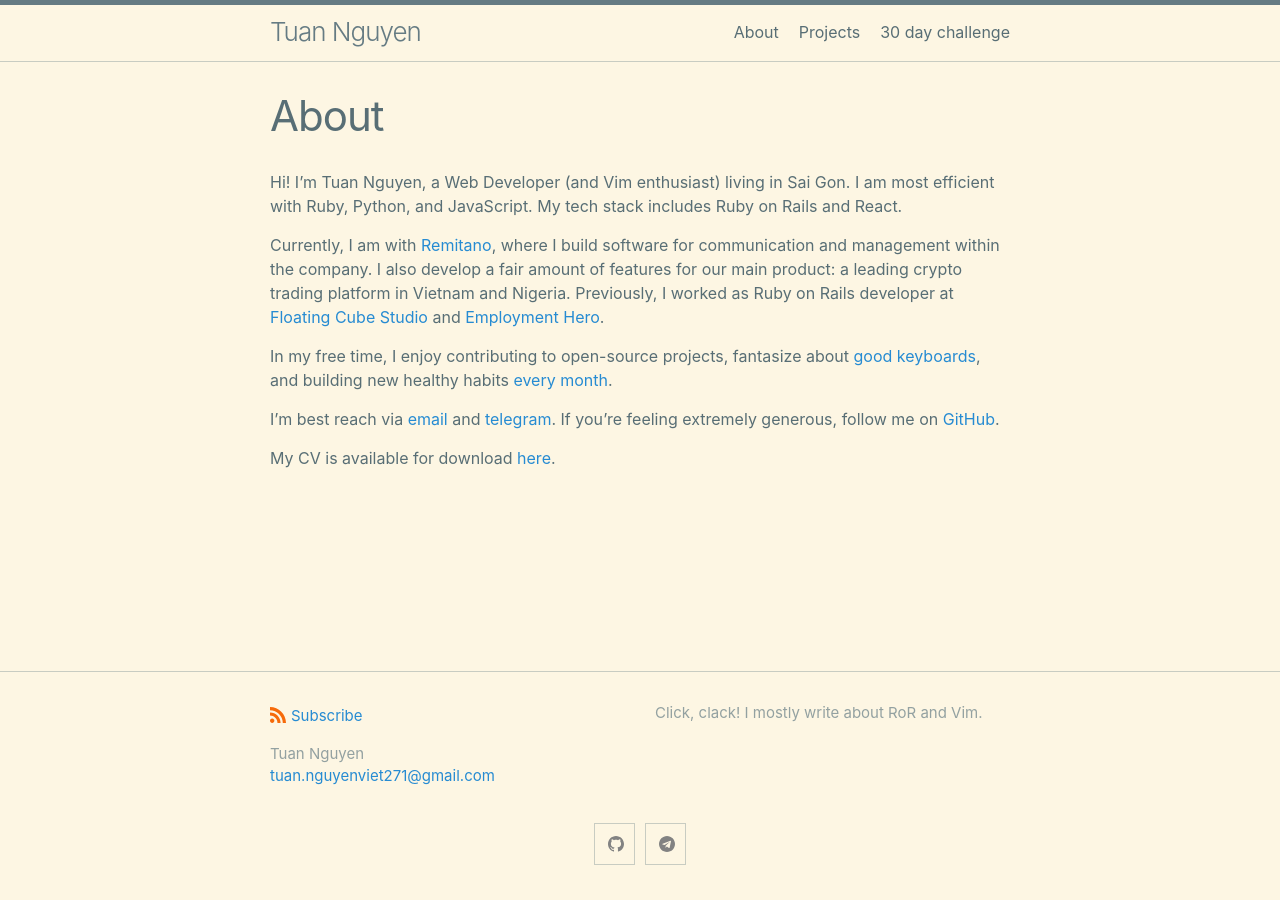
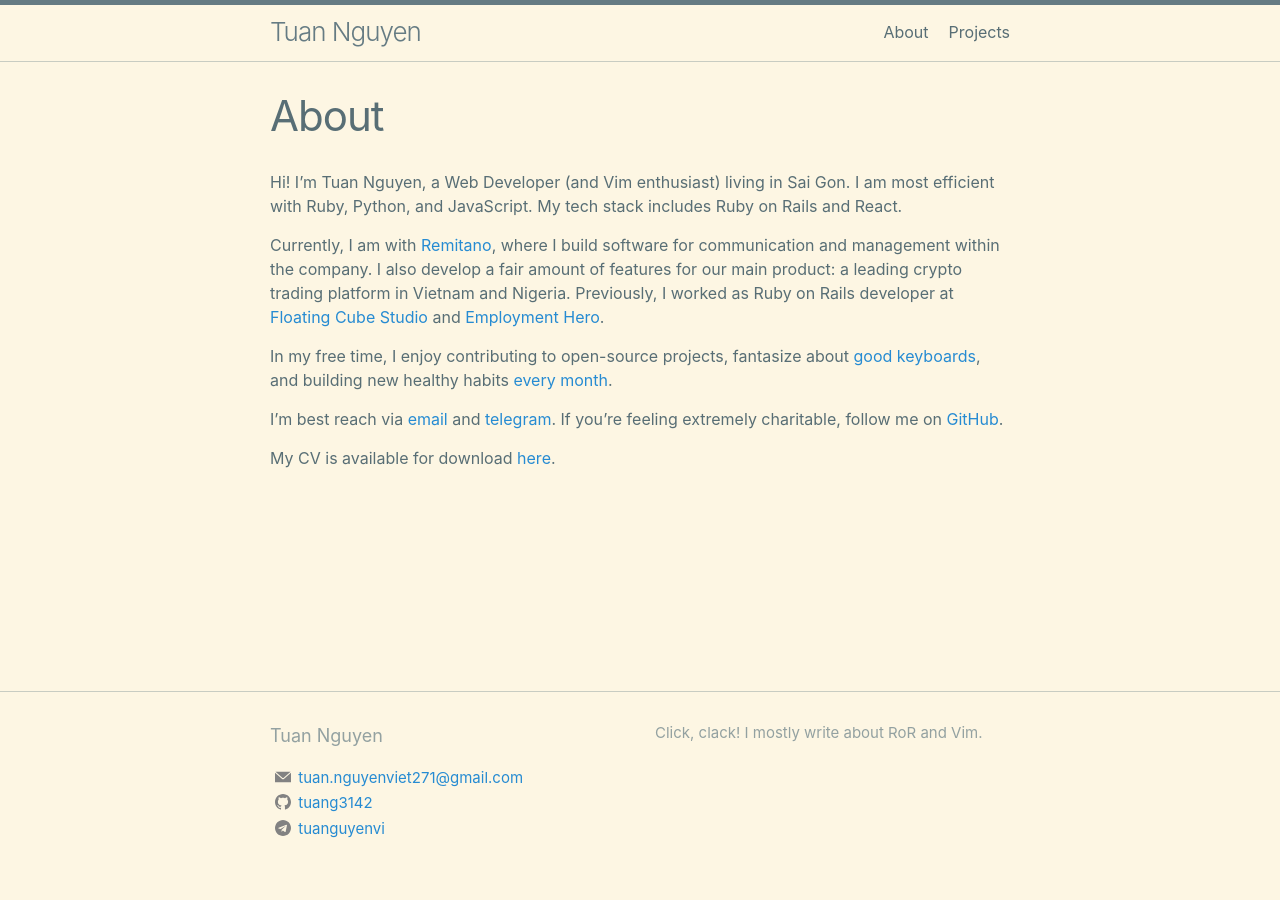
Before and after one commit to tuang3142/me, a Jekyll site: the page built from headers/about.md, in a window 1280 px wide. Built offline with Jekyll 4.4.1, drawn with Linux system fonts in a browser that asks for light colours.

Commit message:
Update awesome and simple footer

```diff
--- a/_config.yml
+++ b/_config.yml
@@ -7,14 +7,12 @@ description: > # this means to ignore newlines until "show_excerpts:"
 
 show_excerpts: false # TODO set to true to show excerpts on the homepage
 
-
 # If you want to link only specific pages in your header, uncomment
 # this and add the path to the pages in order as they should show up
 header_pages:
 - headers/about.md
 - headers/projects.md
-- headers/30-day-challenge.md
-- headers/bucket-list.md
+- headers/open-source-feeds.md
 
 # Build settings
 theme: minima
@@ -34,15 +32,6 @@ minima:
     telegram: tuanguyenvi
     # keybase: jekyll
 
-    # TODO what are instances
-
-    # GitLab instances
-    # gitlab:
-    # - username: jekyll
-    #   instance: example.com
-    # - username: jekyll2
-    #   instance: example.com
-
 # TODO what feed/
 plugins:
  - jekyll-feed
--- a/_includes/footer.html
+++ b/_includes/footer.html
@@ -1,3 +1,5 @@
+{%- assign social = site.minima.social_links -%}
+
 <footer class="site-footer h-card">
   <data class="u-url" href="{{ "/" | relative_url }}"></data>
 
@@ -5,33 +7,36 @@
 
     <div class="footer-col-wrapper">
       <div class="footer-col">
-        <p class="feed-subscribe">
-          <a href="{{ 'feed.xml' | relative_url }}">
-            <svg class="svg-icon orange">
-              <use xlink:href="{{ 'assets/minima-social-icons.svg#rss' | relative_url }}"></use>
-            </svg><span>Subscribe</span>
-          </a>
-        </p>
-      {%- if site.author %}
+        <h2 class="footer-heading">{{ site.author.name }}</h2>
         <ul class="contact-list">
-          {% if site.author.name -%}
-            <li class="p-name">{{ site.author.name | escape }}</li>
-          {% endif -%}
           {% if site.author.email -%}
-            <li><a class="u-email" href="mailto:{{ site.author.email }}">{{ site.author.email }}</a></li>
+            <li>
+              <a class="u-email" href="mailto:{{ site.author.email }}">
+                <svg class="svg-icon grey">
+                  <use xlink:href="{{ '/assets/minima-social-icons.svg#email' | relative_url }}">
+                  </use>
+                </svg>
+                {{ site.author.email }}
+              </a>
+            </li>
           {%- endif %}
-        </ul>
-      {%- endif %}
+          {%- if social.github -%}<li><a rel="me" href="https://github.com/{{ social.github | cgi_escape | escape }}" title="{{ social.github | escape }}"><svg class="svg-icon grey"><use xlink:href="{{ '/assets/minima-social-icons.svg#github' | relative_url }}"></use></svg>
+              {{ social.github }}
+            </a></li>{%- endif -%}
+          {%- if social.telegram -%}
+            <li>
+              <a rel="me" href="https://t.me/{{ social.telegram | cgi_escape | escape }}" title="{{ social.telegram | escape }}">
+                <svg class="svg-icon grey">
+                  <use xlink:href="{{ '/assets/minima-social-icons.svg#telegram' | relative_url }}"></use></svg>
+                {{ social.telegram }}
+              </a>
+            </li>
+            {%- endif -%}
       </div>
       <div class="footer-col">
         <p>{{ site.description | escape }}</p>
       </div>
     </div>
-
-    <div class="social-links">
-      {%- include social.html -%}
-    </div>
-
   </div>
 
 </footer>
--- a/headers/about.md
+++ b/headers/about.md
@@ -10,6 +10,6 @@ Currently, I am with [Remitano](https://remitano.com), where I build software fo
 
 In my free time, I enjoy contributing to open-source projects, fantasize about [good keyboards](need a link), and building new healthy habits [every month](/30-day-challenge/).
 
-I'm best reach via [email](mailto:tuan.nguyenviet271@gmail.com) and [telegram](https://t.me/tuanguyenvi). If you're feeling extremely generous, follow me on [GitHub](https://github.com/tuang3142/).
+I'm best reach via [email](mailto:tuan.nguyenviet271@gmail.com) and [telegram](https://t.me/tuanguyenvi). If you're feeling extremely charitable, follow me on [GitHub](https://github.com/tuang3142/).
 
 My CV is available for download [here](../TuanNguyen-Resume.pdf).
```
Also changed, not shown: README.md, assets/minima-social-icons.svg.
